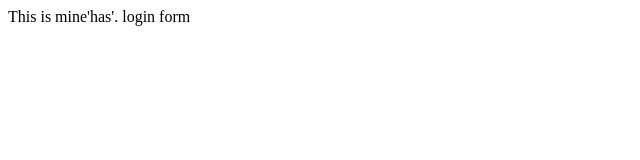
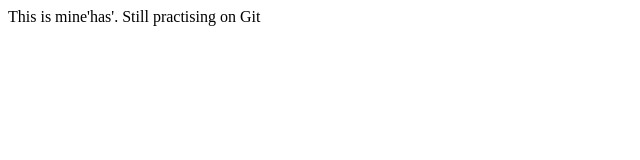
Before and after one commit to Wicky-Nzioka/myappexample, a plain HTML site: page index.html in a window 1280 px wide. Shown: the full height of the page, 0-640 px from the left. Drawn offline with Linux system fonts and the light colour scheme.

Commit message:
added line

```diff
--- a/index.html
+++ b/index.html
@@ -5,6 +5,6 @@
   </head>
   <body>
     This is mine'has'.
-    login form
+    Still practising on Git
   </body>
 </html>
```
